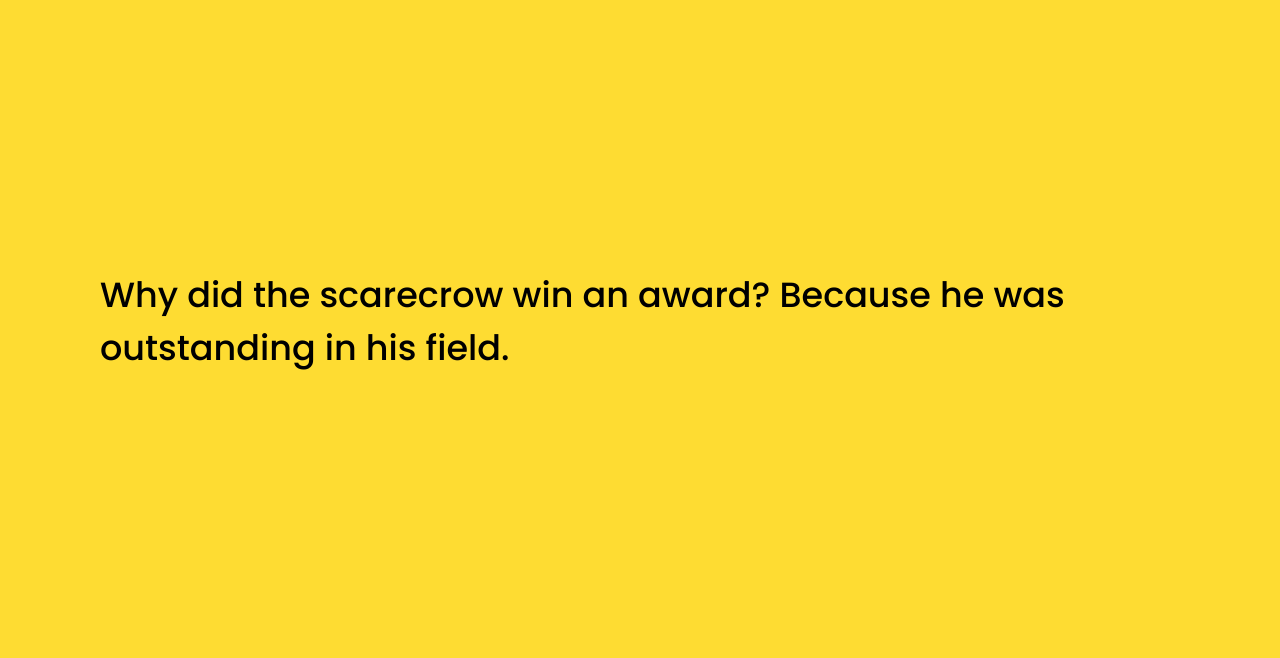
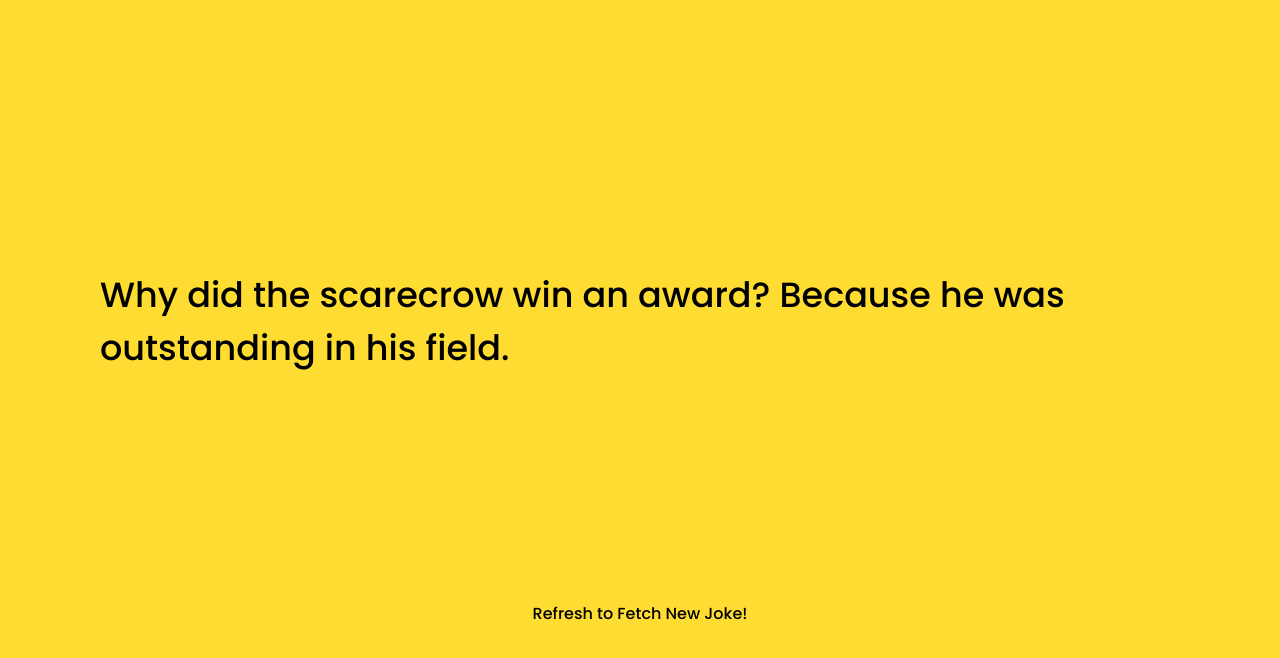
Before and after one commit to HarshDeep61034/Cookie-Jokes, a plain HTML site: page index.html in a window 1280 px wide. Shown: the part 138-796 px from the top of the page. Drawn offline with Linux system fonts and the light colour scheme.

Commit message:
Added "Refresh to fetch new joke" footer.

```diff
--- a/index.html
+++ b/index.html
@@ -22,7 +22,9 @@
   <main>
   <div class="joke"></div>
     </main>
-
+<footer>
+Refresh to Fetch New Joke!
+</footer>
   <script src="script.js"></script>
 
   <script src="https://replit.com/public/js/replit-badge.js" theme="blue" defer></script>
--- a/style.css
+++ b/style.css
@@ -39,3 +39,6 @@ img{
     left: 150px;
   }
 }
+footer{
+  text-align: center;
+}
```
